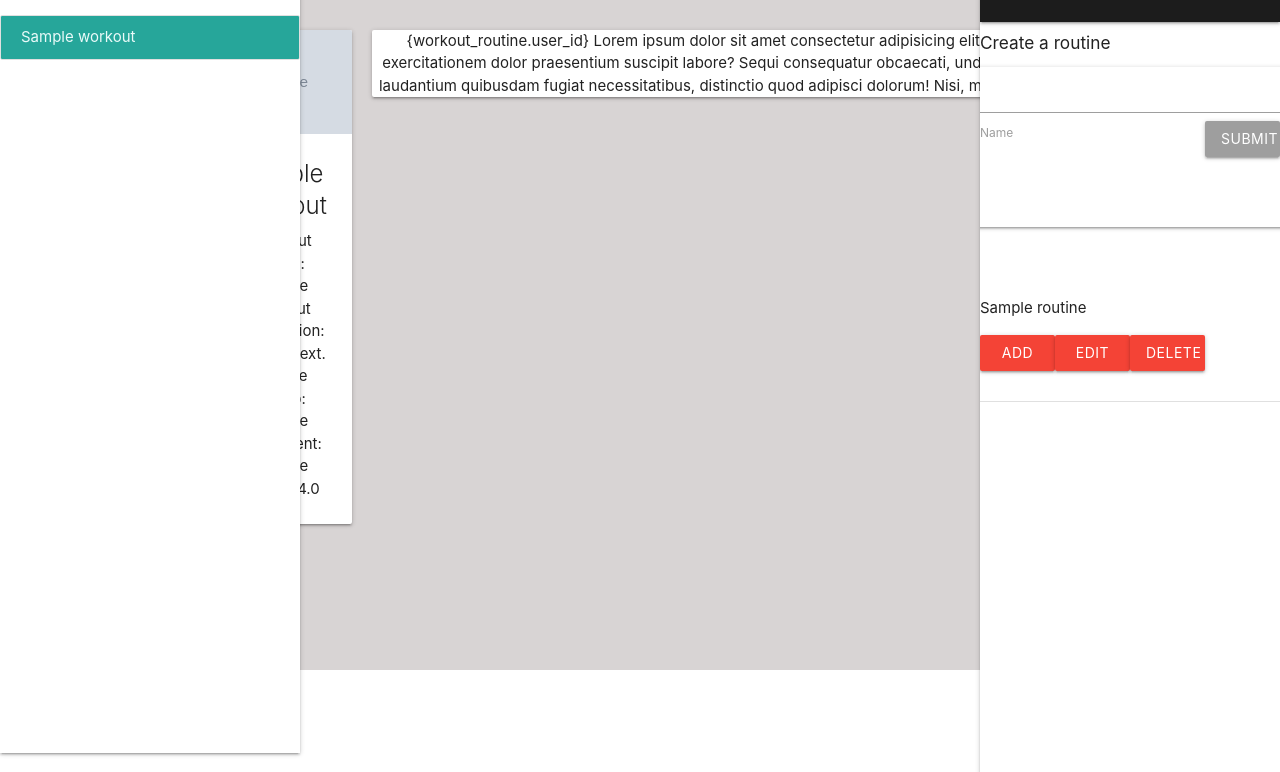
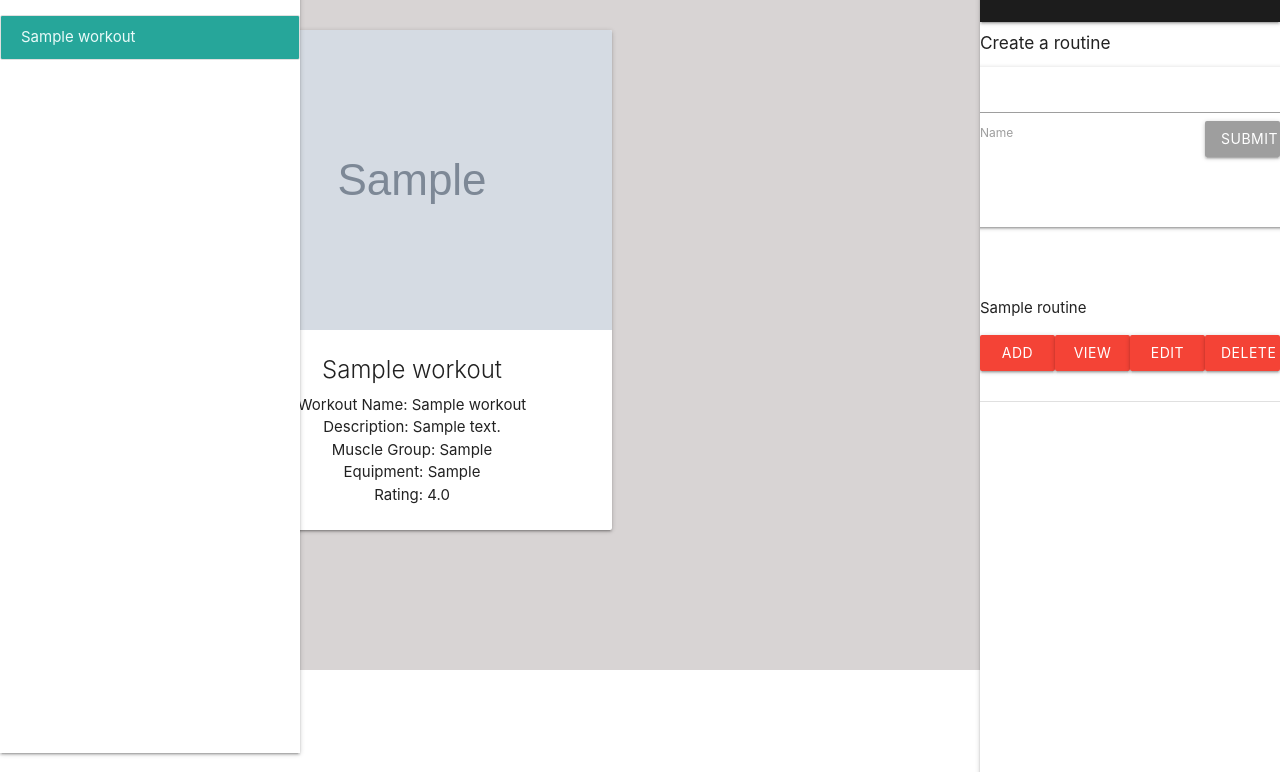
Before and after one commit to jonsnation/Fitness360, a Flask app: template App/templates/index.html in a window 1280 px wide. Shown: the part 107-879 px from the top of the page. Run offline with Flask 3, Linux system fonts and the light colour scheme; tables that the repository leaves empty hold one stand-in row (values such as "Sample post"); the template is opened without the code that fills it: values that come from a table or form of the project are taken from there, most other values are stand-ins (such as "Sample title", 1, 10 or a date in 2020); grey boxes marked "Sample" are stand-in pictures; lists and menus that the app fills with data are empty.

Commit message:
new card in center and design stuff

```diff
--- a/App/templates/index.html
+++ b/App/templates/index.html
@@ -104,11 +104,13 @@ width: 50%;
                 </div>
                 {% endif %}
             </div>
-            <!-- Right most Column  -->
+            <!-- Right most middle Column  -->
             <div class="column">
+                <!-- Middle right column content (Selected Routine) -->
                 <div class="card" style="width:auto;">
+
+                        <!-- {% if workout_routines%}
                             <div class="card-actions">
-                        {% if workout_routines%}
                                 {% for workout_routine in  workout_routines%}
                                 {workout_routine.user_id}
                                 Lorem ipsum dolor sit amet consectetur adipisicing elit. Saepe exercitationem dolor praesentium suscipit labore? Sequi consequatur obcaecati, unde blanditiis laudantium quibusdam fugiat necessitatibus, distinctio quod adipisci dolorum! Nisi, minus facilis.
@@ -133,15 +135,13 @@ width: 50%;
                                     {% endif %}
                                 {% endfor %}
                             {% else %}
-                            <div class="card-content" style="width: 20em; height: 40em;">
-                                <h1>Select a Routine to see the list of routine workouts</h1>
                         </div>
-                        {% endif %}
+                        {% endif %} -->
                         <!-- <form method = "POST" action = "/add_workout/{{workouts.workout_id}}"> -->
                             <!-- /routine/create -->
                             <!-- <input class="btn waves-effect waves-light center" type="submit" value="ADD TO ROUTINE"> -->
                         <!-- </form> -->
-                    </div>
+
                 </div>
             </div>
             <!-- Pop up view -->
@@ -184,6 +184,7 @@ width: 50%;
                                     <p>{{routine.name}}</p>
                                     <!-- <input type="text" name="name" placeholder="Name" id=""/> -->
                                     <input class = "btn red left" type="submit" value="Add" id="createBtn" style="margin-left:0"/>
+                                    <input class = "btn red left" type="submit" value="View" id="{{selected_routine}}" style="margin-left:0"/>
                                     <input class = "btn red left" type="submit" value="Edit" id="createBtn" style="margin-left:0"/>
                                     <input class = "btn red left" type="submit" value="Delete" id="createBtn" style="margin-left:0"/>
                                 {% endfor %}
```
Also changed, not shown: App/views/index.py (+25 -23 lines). Lines whose indentation alone changed are shown as unchanged.
